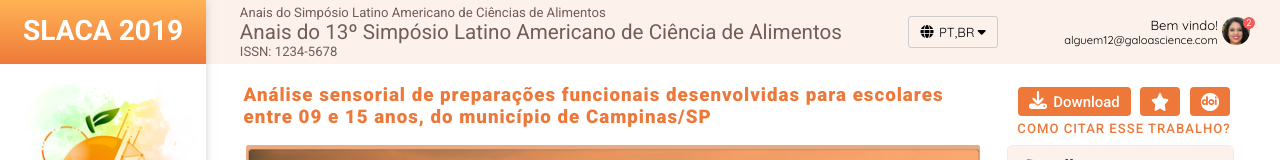
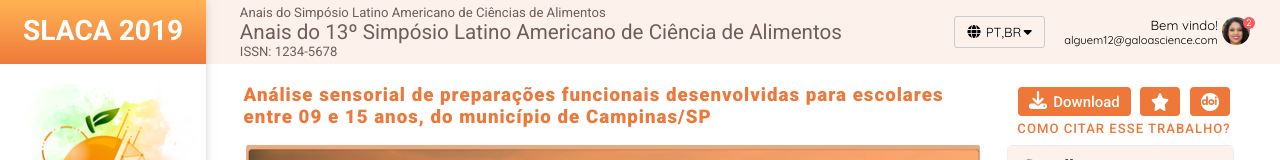
Before and after one commit to Luhcyy/exercicios-2024, an Angular app in the folder ts/: page / in a window 1280 px wide. Shown: the top 160 px of the page. Built offline with nearby package versions, Linux system fonts and the light colour scheme; a web font is replaced by a local one.

Commit message:
adds margin-left to the language-button

```diff
--- a/ts/src/app/components/header/header.component.scss
+++ b/ts/src/app/components/header/header.component.scss
@@ -47,12 +47,11 @@
   font-family: Quicksand;
   width: 7.101vw;
   height: 2.489vw;
-
   font-size: 1.025vw;
   background: none;
   border: 1px solid #CCCCCC;
   border-radius: 3px;
-
+  margin-left: 7.321vw;
 }
 
 .language-button .button_language_icon {
```
